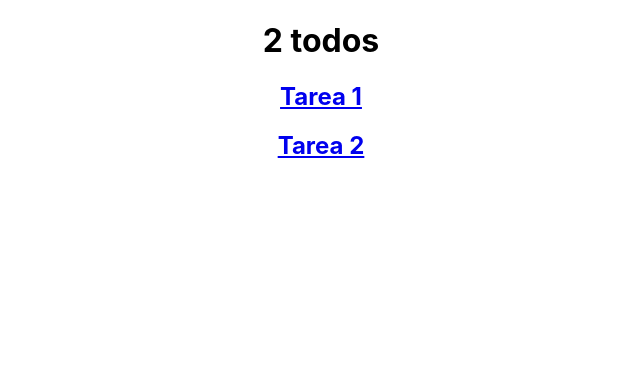
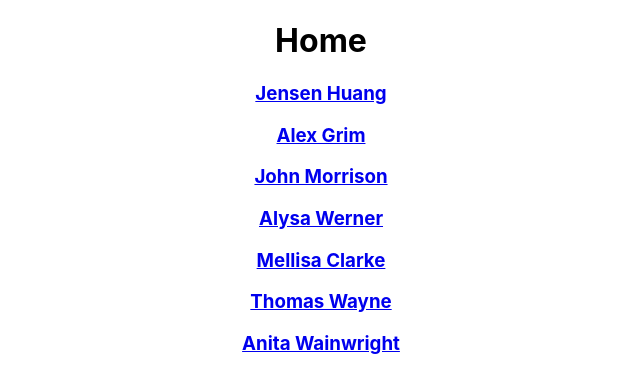
Before and after one commit to esteban-master/invoice-app-cra, a React (Create React App) app: page / in a window 1280 px wide. Shown: the top 392 px of the page, without its empty margins (319-959 px from the left). Built offline with nearby package versions, Linux system fonts and the light colour scheme.

Commit message:
Invoice Context, esqueleto de Componentes Invoices e Invoice y Test

```diff
--- a/src/App.tsx
+++ b/src/App.tsx
@@ -1,21 +1,13 @@
 import "./App.css";
-import { TodosProviderContext } from "./TodoExample/TodosContext";
-import { BrowserRouter, Route, Routes } from "react-router-dom";
-import { Todos } from "./TodoExample/Todos";
-import { Todo } from "./TodoExample/Todo";
-
+import { InvoicesContextProvider } from "./context/invoiceContext";
+import Router from "./Routes";
+import invoicesData from "./data";
 function App() {
   return (
     <div className="App">
-      <TodosProviderContext>
-        <BrowserRouter>
-          <Routes>
-            <Route path="/" element={<Todos />}>
-              <Route path=":id" element={<Todo />} />
-            </Route>
-          </Routes>
-        </BrowserRouter>
-      </TodosProviderContext>
+      <InvoicesContextProvider invoicesData={invoicesData}>
+        <Router />
+      </InvoicesContextProvider>
     </div>
   );
 }
--- /dev/null
+++ b/src/Pages/Home.tsx
@@ -0,0 +1,14 @@
+import Invoices from "../components/Invoices";
+
+export const Home = () => {
+  return (
+    <div>
+      <h1>Home</h1>
+      <Invoices
+        renderItem={(invoice) => (
+          <Invoices.Item key={invoice.id} invoice={invoice} />
+        )}
+      />
+    </div>
+  );
+};
--- /dev/null
+++ b/src/Pages/Invoice.tsx
@@ -0,0 +1,6 @@
+import { useParams } from "react-router-dom";
+
+export const Invoice = () => {
+  const { id } = useParams();
+  return <div>Invoice {id}</div>;
+};
--- /dev/null
+++ b/src/Routes.tsx
@@ -0,0 +1,21 @@
+import { BrowserRouter, Routes, Route } from "react-router-dom";
+import { Layout } from "./components/Layout";
+import { Home } from "./Pages/Home";
+import { Invoice } from "./Pages/Invoice";
+
+export default function Router() {
+  return (
+    <BrowserRouter>
+      <Routes>
+        <Route element={<Layout />}>
+          <Route index element={<Home />} />
+          <Route path="/invoice/:id" element={<Invoice />} />
+          <Route path="*" element={<NoMatch />} />
+        </Route>
+      </Routes>
+    </BrowserRouter>
+  );
+}
+const NoMatch = () => {
+  return <p>There's nothing here: 404!</p>;
+};
--- /dev/null
+++ b/src/components/InvoiceItem.tsx
@@ -0,0 +1,12 @@
+import { Link } from "react-router-dom";
+import { Invoice } from "../interfaces";
+
+export const InvoiceItem = ({ invoice }: { invoice: Invoice }) => {
+  return (
+    <div>
+      <Link to={`/invoice/${invoice.id}`}>
+        <h3>{invoice.clientName}</h3>
+      </Link>
+    </div>
+  );
+};
--- /dev/null
+++ b/src/components/Invoices.tsx
@@ -0,0 +1,31 @@
+import { ReactNode } from "react";
+import { useInvoiceContext } from "../context/invoiceContext";
+import { Invoice } from "../interfaces";
+import { InvoiceItem } from "./InvoiceItem";
+
+type Props = {
+  renderItem: (invoice: Invoice) => ReactNode;
+};
+
+const Invoices = ({ renderItem }: Props) => {
+  const { invoices } = useInvoiceContext();
+  return (
+    <div>
+      {invoices.length > 0 ? (
+        <div>{invoices.map(renderItem)}</div>
+      ) : (
+        <div>
+          <img
+            src={`${process.env.PUBLIC_URL}/illustration-empty.svg`}
+            alt="Imagen indicando que no hay invoices"
+          />
+          <h2>No hay nada aqui</h2>
+        </div>
+      )}
+    </div>
+  );
+};
+
+Invoices.Item = InvoiceItem;
+
+export default Invoices;
--- /dev/null
+++ b/src/components/Layout.tsx
@@ -0,0 +1,9 @@
+import { Outlet } from "react-router-dom";
+
+export const Layout = () => {
+  return (
+    <div>
+      <Outlet />
+    </div>
+  );
+};
--- /dev/null
+++ b/src/context/invoiceContext.tsx
@@ -0,0 +1,79 @@
+import {
+  createContext,
+  ReactElement,
+  ReactNode,
+  useCallback,
+  useContext,
+  useMemo,
+  useState,
+} from "react";
+import { Filters, Invoice } from "../interfaces";
+
+export const InvoiceContext = createContext<null | {
+  invoices: Invoice[];
+  filters: Filters[];
+  deleteInvoice: (id: string) => void;
+  addNewInvoice: (invoice: Invoice) => void;
+  markAsPaid: (id: string) => void;
+  changeFilters: (id: Filters) => void;
+}>(null);
+
+type Props = {
+  children: ReactNode;
+  invoicesData: Invoice[];
+};
+
+export const InvoicesContextProvider = ({ children, invoicesData }: Props) => {
+  const [invoices, setInvoices] = useState<Invoice[]>(invoicesData);
+  const [filters, setFilters] = useState<Filters[]>([]);
+
+  const deleteInvoice = useCallback((id: string) => {
+    setInvoices((prev) => prev.filter((invoice) => invoice.id !== id));
+  }, []);
+
+  const addNewInvoice = useCallback((invoice: Invoice) => {
+    setInvoices((prev) => [invoice, ...prev]);
+  }, []);
+
+  const changeFilters = useCallback((filter: Filters) => {
+    setFilters((prev) =>
+      prev.includes(filter)
+        ? prev.filter((f) => f !== filter)
+        : prev.concat(filter)
+    );
+  }, []);
+
+  const markAsPaid = useCallback((id: string) => {
+    setInvoices((prev) =>
+      prev.map((invoice) => {
+        if (invoice.id === id) {
+          return { ...invoice, status: "paid" };
+        }
+        return invoice;
+      })
+    );
+  }, []);
+
+  const value = useMemo(
+    () => ({
+      invoices,
+      filters,
+      deleteInvoice,
+      markAsPaid,
+      changeFilters,
+      addNewInvoice,
+    }),
+    [invoices, filters, deleteInvoice, markAsPaid, addNewInvoice, changeFilters]
+  );
+  return (
+    <InvoiceContext.Provider value={value}>{children}</InvoiceContext.Provider>
+  );
+};
+
+export const useInvoiceContext = () => {
+  const context = useContext(InvoiceContext);
+  if (!context) {
+    throw new Error("Inicializar Invoice Context antes de usar");
+  }
+  return context;
+};
--- /dev/null
+++ b/src/data.ts
@@ -0,0 +1,234 @@
+import { Invoice } from "./interfaces";
+
+const data: Invoice[] = [
+  {
+    id: "RT3080",
+    createdAt: "2021-08-18",
+    paymentDue: "2021-08-19",
+    description: "Re-branding",
+    paymentTerms: 1,
+    clientName: "Jensen Huang",
+    clientEmail: "jensenh@mail.com",
+    status: "paid",
+    senderAddress: {
+      street: "19 Union Terrace",
+      city: "London",
+      postCode: "E1 3EZ",
+      country: "United Kingdom",
+    },
+    clientAddress: {
+      street: "106 Kendell Street",
+      city: "Sharrington",
+      postCode: "NR24 5WQ",
+      country: "United Kingdom",
+    },
+    items: [
+      {
+        name: "Brand Guidelines",
+        quantity: 1,
+        price: 1800.9,
+        total: 1800.9,
+      },
+    ],
+    total: 1800.9,
+  },
+  {
+    id: "XM9141",
+    createdAt: "2021-08-21",
+    paymentDue: "2021-09-20",
+    description: "Graphic Design",
+    paymentTerms: 30,
+    clientName: "Alex Grim",
+    clientEmail: "alexgrim@mail.com",
+    status: "pending",
+    senderAddress: {
+      street: "19 Union Terrace",
+      city: "London",
+      postCode: "E1 3EZ",
+      country: "United Kingdom",
+    },
+    clientAddress: {
+      street: "84 Church Way",
+      city: "Bradford",
+      postCode: "BD1 9PB",
+      country: "United Kingdom",
+    },
+    items: [
+      {
+        name: "Banner Design",
+        quantity: 1,
+        price: 156.0,
+        total: 156.0,
+      },
+      {
+        name: "Email Design",
+        quantity: 2,
+        price: 200.0,
+        total: 400.0,
+      },
+    ],
+    total: 556.0,
+  },
+  {
+    id: "RG0314",
+    createdAt: "2021-09-24",
+    paymentDue: "2021-10-01",
+    description: "Website Redesign",
+    paymentTerms: 7,
+    clientName: "John Morrison",
+    clientEmail: "jm@myco.com",
+    status: "paid",
+    senderAddress: {
+      street: "19 Union Terrace",
+      city: "London",
+      postCode: "E1 3EZ",
+      country: "United Kingdom",
+    },
+    clientAddress: {
+      street: "79 Dover Road",
+      city: "Westhall",
+      postCode: "IP19 3PF",
+      country: "United Kingdom",
+    },
+    items: [
+      {
+        name: "Website Redesign",
+        quantity: 1,
+        price: 14002.33,
+        total: 14002.33,
+      },
+    ],
+    total: 14002.33,
+  },
+  {
+    id: "RT2080",
+    createdAt: "2021-10-11",
+    paymentDue: "2021-10-12",
+    description: "Logo Concept",
+    paymentTerms: 1,
+    clientName: "Alysa Werner",
+    clientEmail: "alysa@email.co.uk",
+    status: "pending",
+    senderAddress: {
+      street: "19 Union Terrace",
+      city: "London",
+      postCode: "E1 3EZ",
+      country: "United Kingdom",
+    },
+    clientAddress: {
+      street: "63 Warwick Road",
+      city: "Carlisle",
+      postCode: "CA20 2TG",
+      country: "United Kingdom",
+    },
+    items: [
+      {
+        name: "Logo Sketches",
+        quantity: 1,
+        price: 102.04,
+        total: 102.04,
+      },
+    ],
+    total: 102.04,
+  },
+  {
+    id: "AA1449",
+    createdAt: "2021-10-7",
+    paymentDue: "2021-10-14",
+    description: "Re-branding",
+    paymentTerms: 7,
+    clientName: "Mellisa Clarke",
+    clientEmail: "mellisa.clarke@example.com",
+    status: "pending",
+    senderAddress: {
+      street: "19 Union Terrace",
+      city: "London",
+      postCode: "E1 3EZ",
+      country: "United Kingdom",
+    },
+    clientAddress: {
+      street: "46 Abbey Row",
+      city: "Cambridge",
+      postCode: "CB5 6EG",
+      country: "United Kingdom",
+    },
+    items: [
+      {
+        name: "New Logo",
+        quantity: 1,
+        price: 1532.33,
+        total: 1532.33,
+      },
+      {
+        name: "Brand Guidelines",
+        quantity: 1,
+        price: 2500.0,
+        total: 2500.0,
+      },
+    ],
+    total: 4032.33,
+  },
+  {
+    id: "TY9141",
+    createdAt: "2021-10-01",
+    paymentDue: "2021-10-31",
+    description: "Landing Page Design",
+    paymentTerms: 30,
+    clientName: "Thomas Wayne",
+    clientEmail: "thomas@dc.com",
+    status: "pending",
+    senderAddress: {
+      street: "19 Union Terrace",
+      city: "London",
+      postCode: "E1 3EZ",
+      country: "United Kingdom",
+    },
+    clientAddress: {
+      street: "3964  Queens Lane",
+      city: "Gotham",
+      postCode: "60457",
+      country: "United States of America",
+    },
+    items: [
+      {
+        name: "Web Design",
+        quantity: 1,
+        price: 6155.91,
+        total: 6155.91,
+      },
+    ],
+    total: 6155.91,
+  },
+  {
+    id: "FV2353",
+    createdAt: "2021-11-05",
+    paymentDue: "2021-11-12",
+    description: "Logo Re-design",
+    paymentTerms: 7,
+    clientName: "Anita Wainwright",
+    clientEmail: "",
+    status: "draft",
+    senderAddress: {
+      street: "19 Union Terrace",
+      city: "London",
+      postCode: "E1 3EZ",
+      country: "United Kingdom",
+    },
+    clientAddress: {
+      street: "",
+      city: "",
+      postCode: "",
+      country: "",
+    },
+    items: [
+      {
+        name: "Logo Re-design",
+        quantity: 1,
+        price: 3102.04,
+        total: 3102.04,
+      },
+    ],
+    total: 3102.04,
+  },
+];
+export default data;
--- /dev/null
+++ b/src/interfaces/index.ts
@@ -0,0 +1,29 @@
+export interface Invoice {
+  id: string;
+  createdAt: string;
+  paymentDue: string;
+  description: string;
+  paymentTerms: number;
+  clientName: string;
+  clientEmail: string;
+  status: Filters;
+  senderAddress: Address;
+  clientAddress: Address;
+  items: Item[];
+  total: number;
+}
+export type Filters = "draft" | "pending" | "paid";
+
+export interface Address {
+  street: string;
+  city: string;
+  postCode: string;
+  country: string;
+}
+
+export interface Item {
+  name: string;
+  quantity: number | string;
+  price: number | string;
+  total: number | string;
+}
```
Also changed, not shown: public/illustration-empty.svg (added), 1 other file (tests, documents, lock files or other folders).
